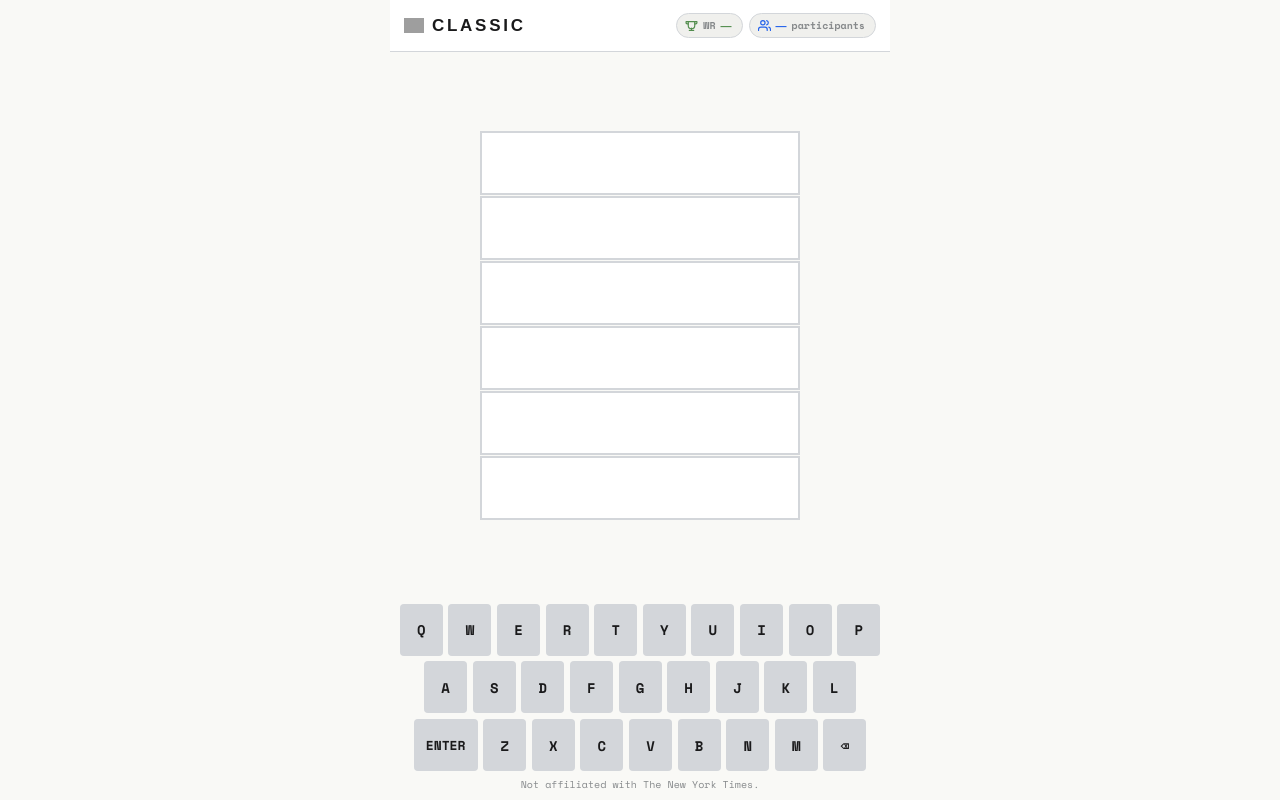
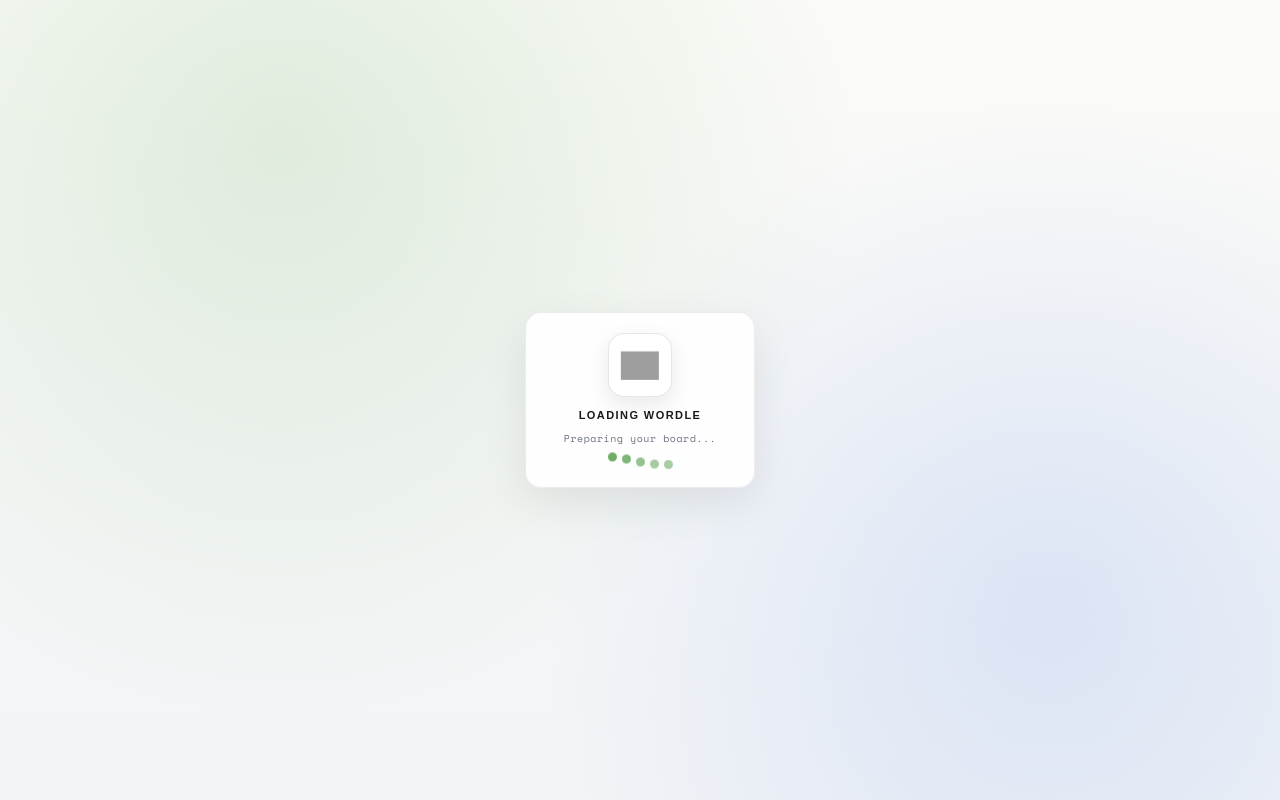
Before and after one commit to Darshanx256/Discord---Wordle-Bot, a Flask app: template src/discord_integrations/templates/wordle_integration.html in a window 1280 px wide. Run offline with Flask 3, Linux system fonts and the light colour scheme; the template is opened without the code that fills it, so the values that code supplies are empty; a map, chart or similar area stays blank; parts of the project's set-up code (start-up, migrations or seed data) failed here and were passed over; some libraries are stand-ins or nearby versions; some web fonts are replaced; grey boxes are pictures that could not be loaded.

Commit message:
polish integration loading screen with branded fullscreen boot UI

```diff
--- a/src/discord_integrations/templates/wordle_integration.html
+++ b/src/discord_integrations/templates/wordle_integration.html
@@ -501,39 +501,78 @@ body.board-shifted .row-user.visible { animation: namePopLeft 0.42s cubic-bezier
 }
 
 #loading-mask {
-  display: none;
+  display: flex;
   position: fixed;
   inset: 0;
-  z-index: 201;
+  z-index: 240;
   align-items: center;
   justify-content: center;
-  background: rgba(249,249,246,0.92);
+  background:
+    radial-gradient(circle at 22% 18%, rgba(106,170,100,0.18) 0%, rgba(106,170,100,0) 48%),
+    radial-gradient(circle at 82% 76%, rgba(37,99,235,0.12) 0%, rgba(37,99,235,0) 42%),
+    linear-gradient(180deg, #fbfbf8 0%, #f2f4f6 100%);
+  transition: opacity 0.32s ease, visibility 0.32s ease;
+  opacity: 0;
+  visibility: hidden;
 }
-#loading-mask.show { display: flex; }
+#loading-mask.show {
+  opacity: 1;
+  visibility: visible;
+}
 .loading-card {
   display: flex;
   flex-direction: column;
   align-items: center;
-  gap: 10px;
+  gap: 12px;
   font-family: 'Unbounded', sans-serif;
   font-size: 12px;
   letter-spacing: 0.08em;
-  background: #fff;
-  border: 1px solid var(--border);
-  border-radius: 8px;
-  padding: 12px 14px;
+  background: rgba(255,255,255,0.9);
+  border: 1px solid rgba(26,26,27,0.08);
+  border-radius: 16px;
+  padding: 20px 22px 18px;
+  min-width: 230px;
+  box-shadow: 0 16px 44px rgba(0,0,0,0.08);
 }
 .loading-label {
   color: var(--text);
+  font-weight: 800;
+  font-size: 11px;
+  letter-spacing: 0.13em;
+}
+.loading-sub {
+  margin-top: -2px;
+  color: #6b7280;
+  font-family: 'Space Mono', monospace;
+  font-size: 10px;
+  letter-spacing: 0.05em;
+}
+.loading-logo-wrap {
+  width: 64px;
+  height: 64px;
+  border-radius: 16px;
+  background: #fff;
+  border: 1px solid rgba(26,26,27,0.1);
+  display: flex;
+  align-items: center;
+  justify-content: center;
+  box-shadow: 0 8px 22px rgba(26,26,27,0.09);
+}
+.loading-logo {
+  width: 36px;
+  height: 36px;
+  object-fit: contain;
+  animation: logoBreath 1.5s ease-in-out infinite;
 }
 .loading-jump {
   display: flex;
   gap: 5px;
+  margin-top: 2px;
 }
 .loading-jump .dot {
-  width: 13px;
-  height: 13px;
-  border-radius: 3px;
+  width: 9px;
+  height: 9px;
+  border-radius: 50%;
   background: var(--correct);
   animation: loadingJump 0.9s ease-in-out infinite;
 }
@@ -545,6 +584,10 @@ body.board-shifted .row-user.visible { animation: namePopLeft 0.42s cubic-bezier
   0%, 100% { transform: translateY(0); opacity: 0.58; }
   40% { transform: translateY(-8px); opacity: 1; }
   60% { transform: translateY(-4px); opacity: 0.9; }
+}
+@keyframes logoBreath {
+  0%, 100% { transform: scale(1); opacity: 0.95; }
+  50% { transform: scale(1.07); opacity: 1; }
 }
 
 #disclaimer {
@@ -592,9 +635,13 @@ body.board-shifted .row-user.visible { animation: namePopLeft 0.42s cubic-bezier
 
 <div id="toast-container"></div>
 <canvas id="confetti-canvas"></canvas>
-<div id="loading-mask">
+<div id="loading-mask" class="show">
   <div class="loading-card">
-    <div class="loading-label">SYNCING WITH DISCORD</div>
+    <div class="loading-logo-wrap">
+      <img class="loading-logo" id="loading-logo" src="/integration/static/icon.png?v=20260224b" alt="Wordle">
+    </div>
+    <div class="loading-label">LOADING WORDLE</div>
+    <div class="loading-sub">Preparing your board...</div>
     <div class="loading-jump" aria-hidden="true">
       <span class="dot"></span>
       <span class="dot"></span>
@@ -671,13 +718,20 @@ let pollInFlight = false;
 let layoutModeValue = -1; // Discord SDK layout mode: 0 focused, 1 pip, 2 grid
 let recoveringActivitySession = false;
 let currentRows = DEFAULT_ROWS;
+let bootReady = false;
 
 const gridEl = document.getElementById('grid');
 const kbEl = document.getElementById('keyboard');
 document.getElementById("logo-icon").src = `${STATIC_BASE}/icon.png?v=${ICON_VERSION}`;
+document.getElementById("loading-logo").src = `${STATIC_BASE}/icon.png?v=${ICON_VERSION}`;
 
 function setLoading(on) {
-  document.getElementById('loading-mask').classList.toggle('show', Boolean(on));
+  const mask = document.getElementById('loading-mask');
+  if (on) {
+    mask.classList.add('show');
+    return;
+  }
+  if (bootReady) mask.classList.remove('show');
 }
 
 if (ACTIVITY_MODE && IS_PHONE) {
@@ -1194,7 +1248,9 @@ async function fetchState(showMask = false) {
     syncRowsFromState(data.state);
     state = data.state;
     if (state && state.game_over) localInput = [];
+    bootReady = true;
     refreshFromState();
+    setLoading(false);
     return true;
   } finally {
     if (showMask) setLoading(false);
@@ -1259,7 +1315,6 @@ async function submitGuess() {
     }
 
     if (rowData && (rowData.states || []).every(s => s === 'correct')) {
-      bounceRow(acceptedIndex);
       spawnParticles();
       launchConfetti();
     }
```
